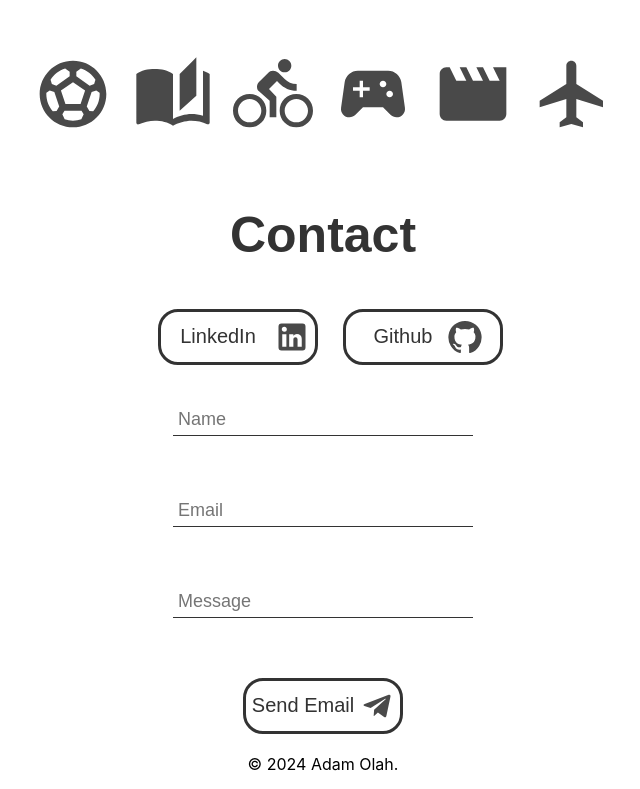
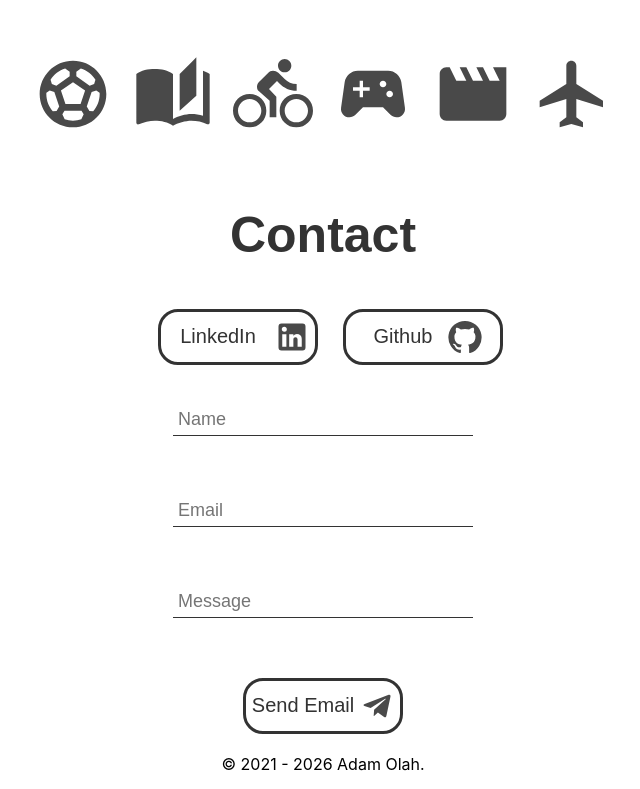
Before and after one commit to olah-adam93/Portfolio, a React (Create React App) app: page / in a window 1280 px wide. Shown: the part 6200-6989 px from the top of the page, without its empty margins (317-957 px from the left). Built offline with nearby package versions, Linux system fonts and the light colour scheme.

Commit message:
Update footer copyright year

```diff
--- a/src/App.js
+++ b/src/App.js
@@ -16,7 +16,7 @@ function App() {
         <About title="About" subtitle="About" id="about" className="fullpage" />
         <Contact title="Contact" subtitle="Contact" id="contact" />
       </div>
-      <footer>© 2024 Adam Olah.</footer>
+      <footer>© 2021 - 2026 Adam Olah.</footer>
     </div>
   );
 }
```
Also changed, not shown: 1 other file (tests, documents, lock files or other folders).
